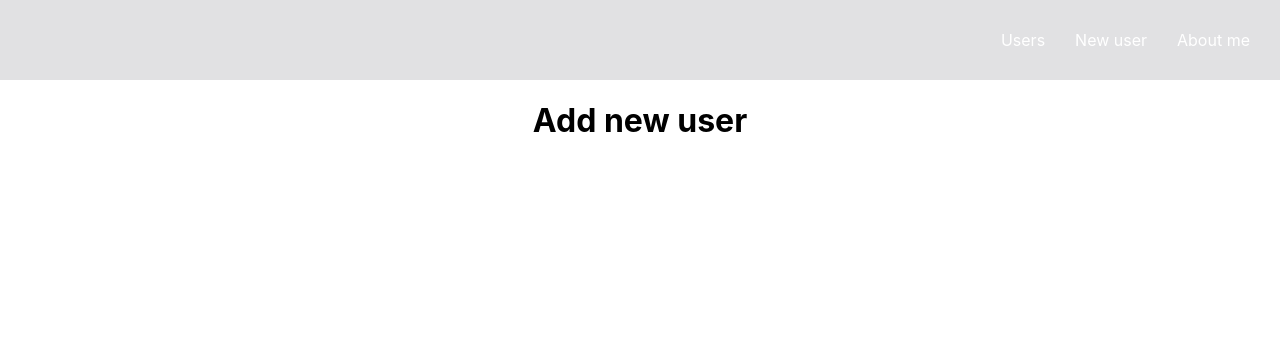
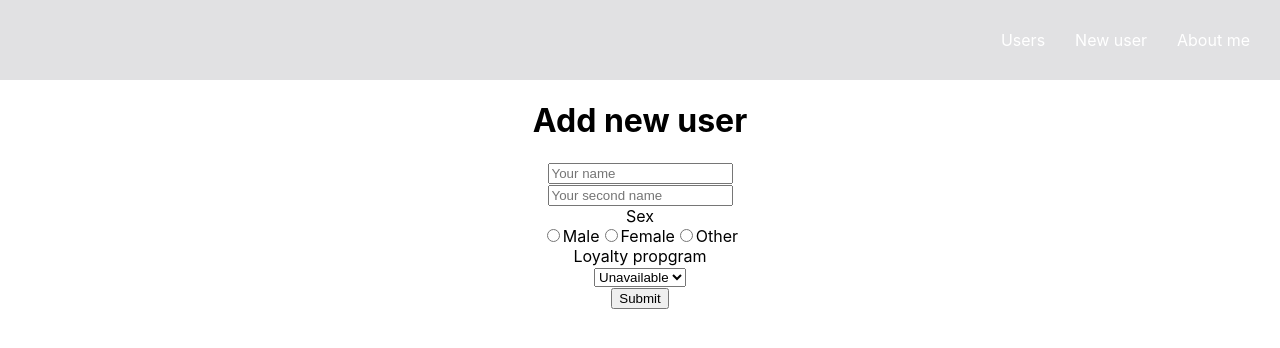
Before and after one commit to v0lna/test-task, a React (Create React App) app: page /add in a window 1280 px wide. Shown: the top 348 px of the page. Built offline with nearby package versions, Linux system fonts and the light colour scheme.

Commit message:
feature/addUser, add basic markup & container

```diff
--- a/package.json
+++ b/package.json
@@ -20,6 +20,7 @@
     "react-router-dom": "^5.1.2",
     "react-scripts": "3.3.0",
     "redux": "^4.0.4",
+    "redux-form": "^8.2.6",
     "redux-thunk": "^2.3.0"
   },
   "scripts": {
--- /dev/null
+++ b/src/components/AddUser/Form.jsx
@@ -0,0 +1,50 @@
+import React from 'react';
+import { Field, reduxForm } from 'redux-form';
+import propTypes from 'prop-types';
+
+const Form = (props) => {
+  const { handleSubmit } = props;
+  return (
+    <form onSubmit={handleSubmit}>
+      <div>
+        <Field component="input" name="name" type="text" placeholder="Your name" />
+      </div>
+      <div>
+        <Field component="input" name="secondName" type="password" placeholder="Your second name" />
+      </div>
+      <div>
+        <span>Sex</span>
+        <div>
+          <span>
+            <Field name="sex" component="input" type="radio" value="male" />
+            Male
+          </span>
+          <span>
+            <Field name="sex" component="input" type="radio" value="female" />
+            Female
+          </span>
+          <span>
+            <Field name="sex" component="input" type="radio" value="other" />
+            Other
+          </span>
+        </div>
+      </div>
+      <div>
+        <span>Loyalty propgram</span>
+        <div>
+          <Field name="loyaltyProgram" component="select" defaultValue="mobileApp">
+            <option value="unavailable">Unavailable</option>
+            <option value="plasticCard">Plastic card</option>
+            <option value="mobileApp"> Mobile app</option>
+          </Field>
+        </div>
+      </div>
+      <button type="submit">Submit</button>
+    </form>
+  );
+};
+Form.propTypes = {
+  handleSubmit: propTypes.func.isRequired,
+};
+const AddUserForm = reduxForm({ form: 'addUser' })(Form);
+export default AddUserForm;
--- a/src/components/AddUser/index.jsx
+++ b/src/components/AddUser/index.jsx
@@ -1,9 +1,10 @@
 import React from 'react';
-
+import AddUserForm from './Form';
 const AddUser = () => {
   return (
     <div>
       <h1>Add new user</h1>
+      <AddUserForm />
     </div>
   );
 };
```
Also changed, not shown: src/containers/AddUserContainer.jsx (added, +19 -0 lines), 1 other file (tests, documents, lock files or other folders).
